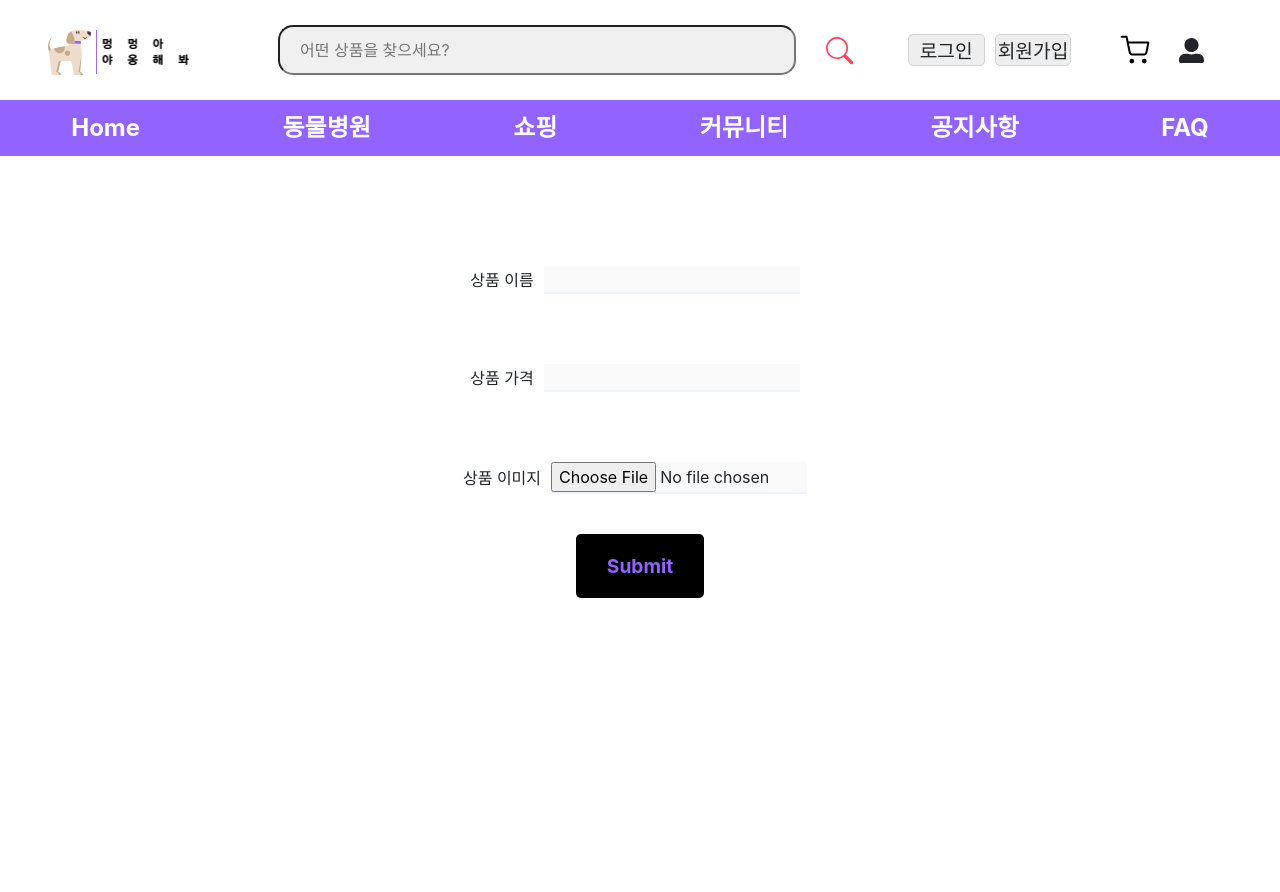
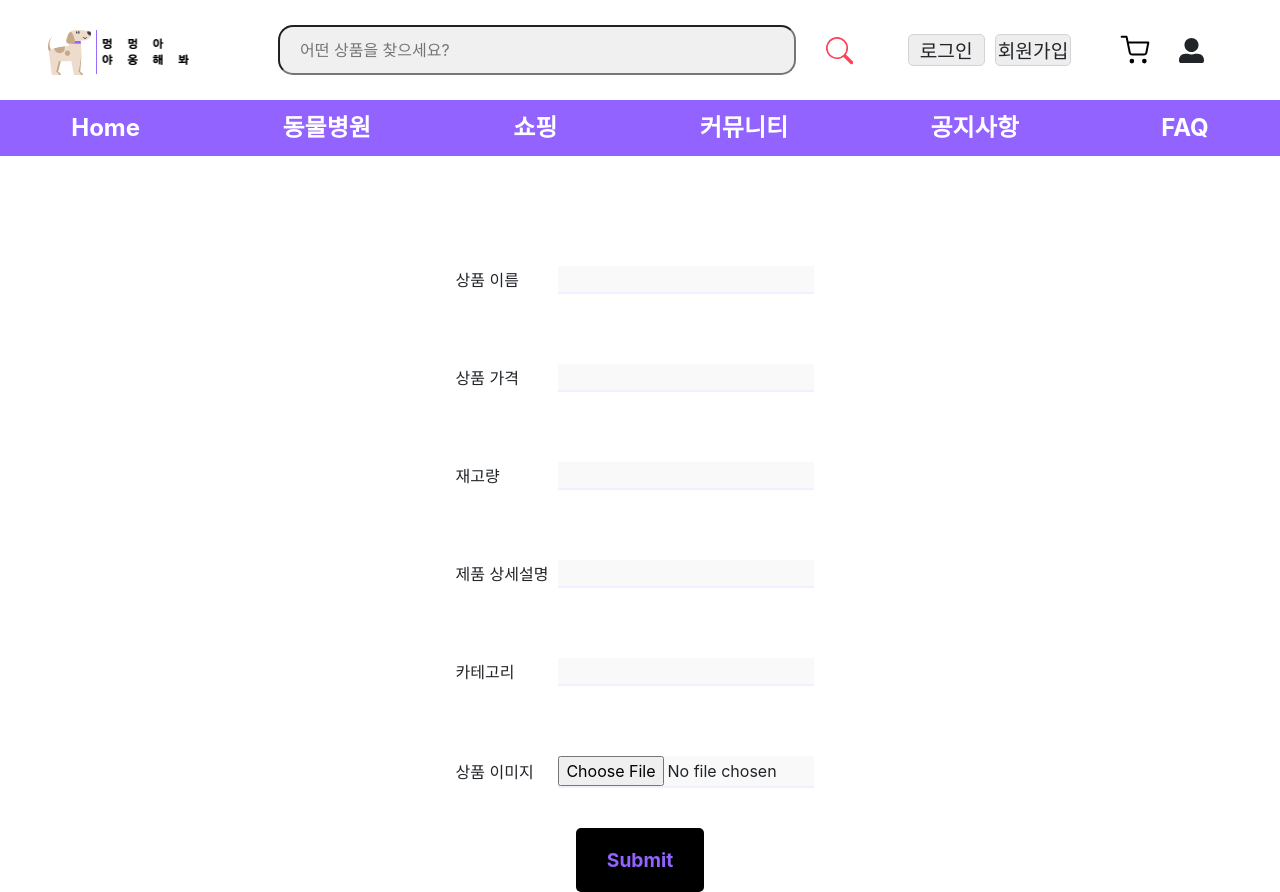
Before and after one commit to codestates-seb/-seb39_main_003-, a React (Create React App) app in the folder client/: page /shopping/add in a window 1280 px wide. Before the commit the page ends 800 px from the top, so only its background shows below. Built offline with nearby package versions, Linux system fonts and the light colour scheme; the HTML template or start-up script is replaced by a standard one.

Commit message:
상품등록 POST 로직 구현중

```diff
--- a/client/src/pages/Shopping/AddProduct.js
+++ b/client/src/pages/Shopping/AddProduct.js
@@ -36,14 +36,17 @@ const Wrapper = styled.div`
   justify-content: center;
   align-items: center;
   margin-top: 50px;
+  /* border: 1px solid green; */
 }
 
 .siback{
+  width: 100%;
   display: flex;
   flex-direction: row;
-  justify-content: space-around;
+  justify-content: space-between;
   align-items: center;
   padding-top: 50px;
+  /* border: 1px solid red; */
 }
 
 .sitext{
@@ -90,6 +93,7 @@ const Wrapper = styled.div`
   outline:none;
   border-bottom: 2px solid #EEF1FF;
 
+  /* border: 1px solid blue; */
   display: flex;
   flex-direction: column;
   justify-content: center;
@@ -98,6 +102,7 @@ const Wrapper = styled.div`
   text-align: start;
   background-color: #F9F9F9;
 }
+
 `;
 
 function AddProduct() {
@@ -146,19 +151,35 @@ function AddProduct() {
   return (
 
     <Wrapper>
+
       <form className='siBackground' onSubmit={handleSubmit(onSubmit)}>
           <div className='sibox'>
               <div className='siback'>
                 <label>상품 이름</label>
-                <input className="sitext" type='text' {...register("itemName")}></input>
+                <input className="sutext" type='text' {...register("itemName")}></input>
               </div>
 
               <div className='siback'>
                 <label>상품 가격</label>
-                <input className="sitext" type='text' {...register("itemPrice")}></input>
+                <input className="sutext" type='text' {...register("price")}></input>
               </div>
 
-              <div className='siback siback2'>
+              <div className='siback'>
+                <label>재고량</label>
+                <input className="sutext" type="text" {...register("stockCnt")} />
+              </div>
+
+              <div className='siback'>
+                <label>제품 상세설명</label>
+                <input className="sutext" type="text" {...register("info")} />
+              </div>
+
+              <div className='siback'>
+                <label>카테고리</label>
+                <input className="sutext" type="text" {...register("itemCategoryId")} />
+              </div>
+
+              <div className='siback'>
                 <label>상품 이미지</label>
                 <input className="sutext" type="file" {...register("image")} />
               </div>
```
